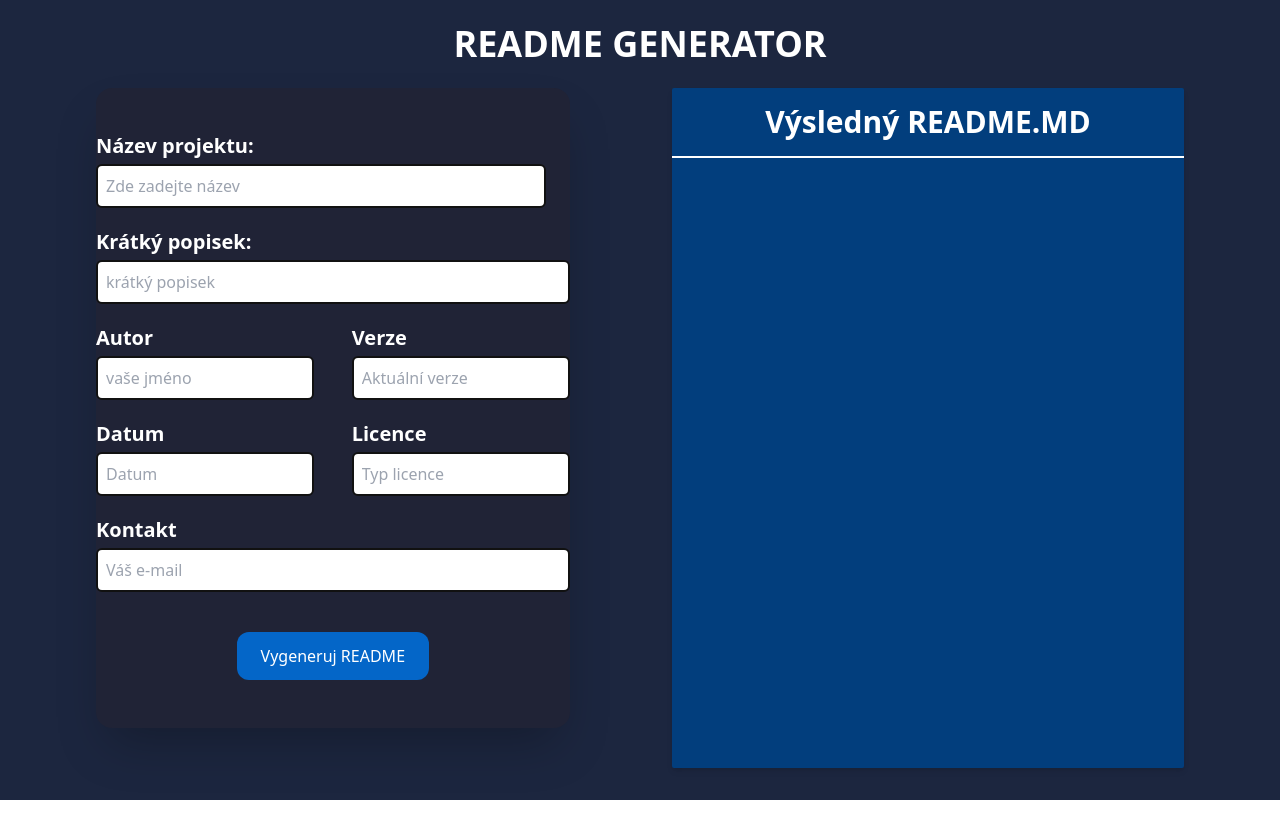
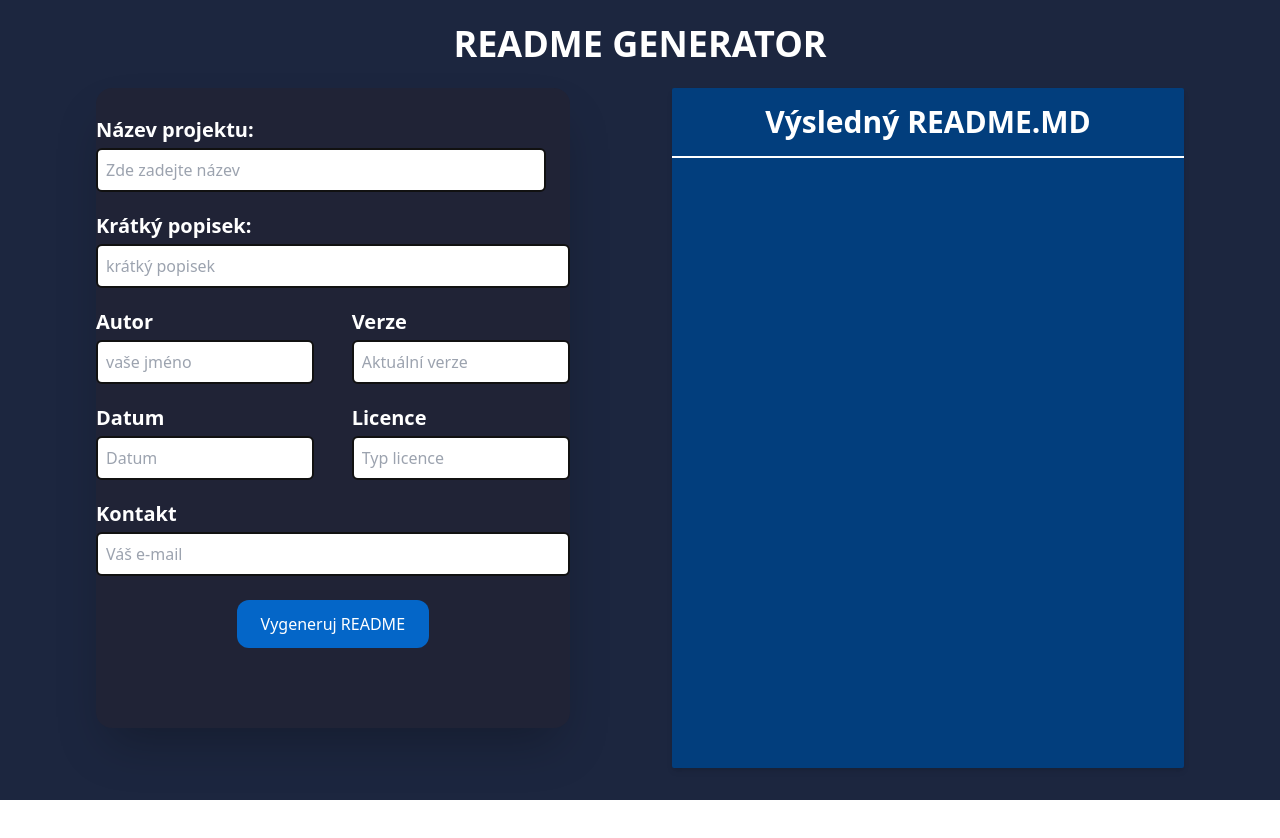
Before and after one commit to OndrejLosensky/generate-readme, a React (Create React App) app: page / in a window 1280 px wide. Shown: the top 838 px of the page. Built offline with nearby package versions, Linux system fonts and the light colour scheme; the HTML template or start-up script is replaced by a standard one.

Commit message:
změna padding

```diff
--- a/src/components/createReadme/CreateReadme.js
+++ b/src/components/createReadme/CreateReadme.js
@@ -43,7 +43,7 @@ function CreateReadme() {
       <div className='flex flex-row ml-24 h-screen'>
           <div className='w-[40%] h-[80%] bg-cardBg rounded-2xl shadow-2xl'>
             <form className='flex flex-col items-center py-4'>
-              <div className='py-6'>
+              <div className='py-2'>
 
                 <Title text="Název projektu:"/>
                 <div className='w-[450px] rounded-md'>
```
